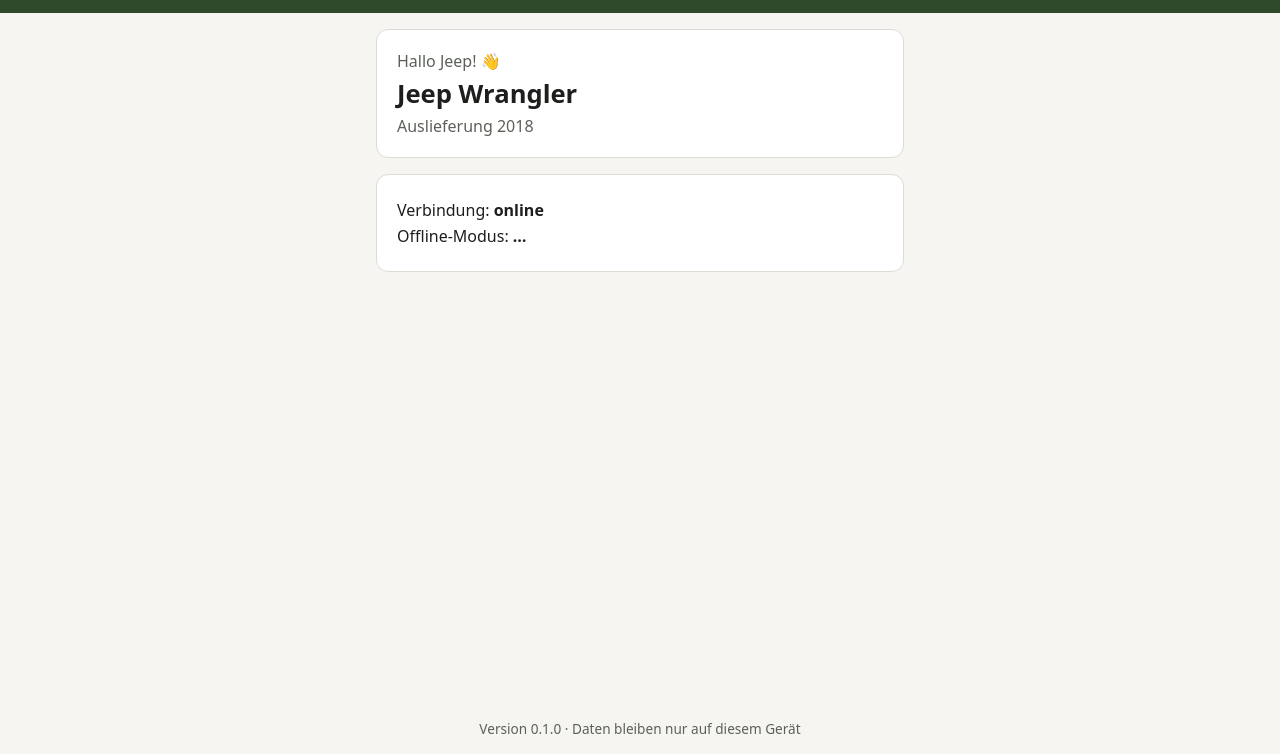
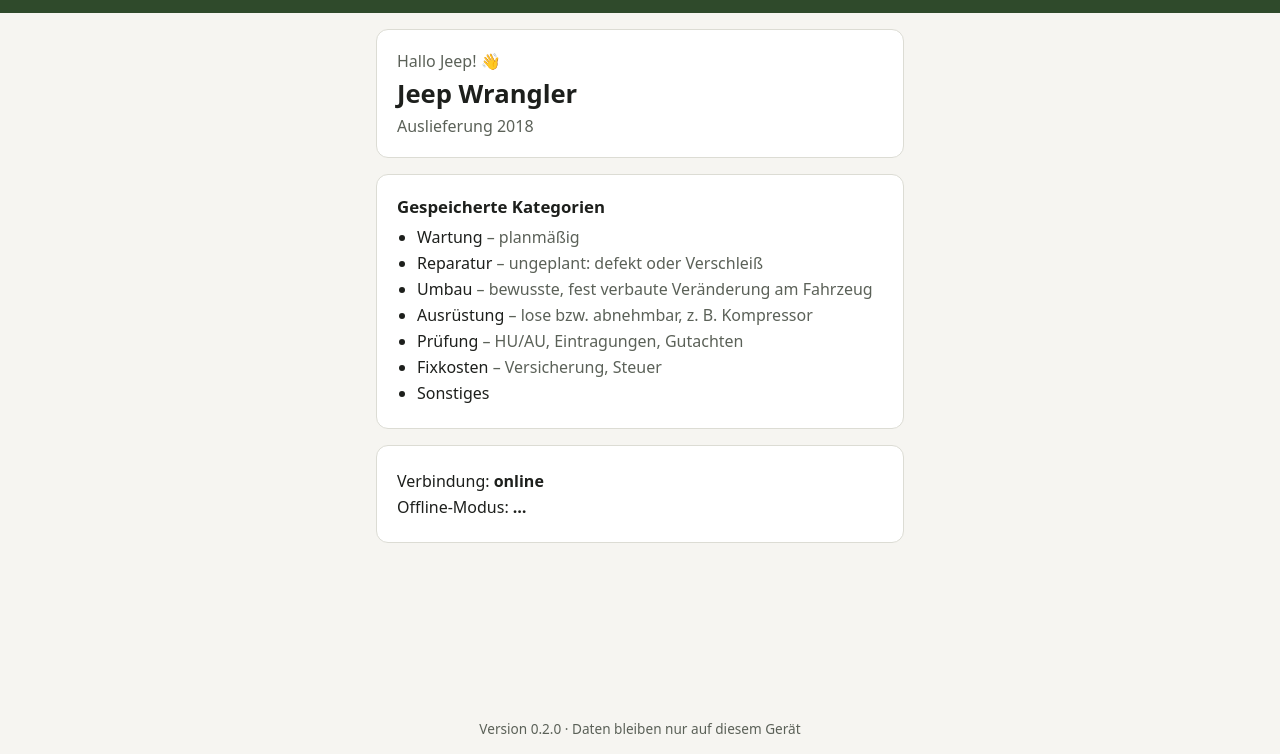
Before and after one commit to Steingrimr/Fahrzeugakte, a plain HTML site: page index.html in a window 1280 px wide. Shown: the part 46-800 px from the top of the page. Drawn offline with Linux system fonts and the light colour scheme.

Commit message:
V1 Schritt 1: Speicher im Browser (IndexedDB) mit Startkategorien
Co-Authored-By: Claude Opus 5.5 <noreply@anthropic.com>

```diff
--- a/app.js
+++ b/app.js
@@ -1,6 +1,32 @@
 // Fahrzeugakte – V0 "Hallo Jeep"
 // Diese Datei zeigt nur an, ob die App online ist und ob der
 // Offline-Modus (Service Worker) läuft. Mehr passiert hier noch nicht.
+
+// 0) Gespeicherte Kategorien aus dem Browser-Speicher anzeigen
+//    (vorläufig, zum Testen des Speichers)
+async function zeigeKategorien() {
+  const liste = document.getElementById('kategorien-liste');
+  try {
+    const kategorien = await alleHolen('kategorien');
+    kategorien.sort((a, b) => a.reihenfolge - b.reihenfolge);
+    liste.innerHTML = '';
+    for (const k of kategorien) {
+      const eintrag = document.createElement('li');
+      eintrag.textContent = k.name;
+      if (k.beschreibung) {
+        const zusatz = document.createElement('span');
+        zusatz.className = 'leise';
+        zusatz.textContent = ' – ' + k.beschreibung;
+        eintrag.appendChild(zusatz);
+      }
+      liste.appendChild(eintrag);
+    }
+  } catch (fehler) {
+    liste.innerHTML = '<li>Speicher konnte nicht geöffnet werden.</li>';
+    console.error(fehler);
+  }
+}
+zeigeKategorien();
 
 // 1) Online / Offline anzeigen
 function zeigeVerbindung() {
--- /dev/null
+++ b/db.js
@@ -0,0 +1,119 @@
+// db.js – der Speicher der App im Browser (IndexedDB)
+//
+// Stell dir die Datenbank wie einen Aktenschrank vor. Jede "Schublade"
+// (auf Englisch "object store") enthält eine Art von Einträgen:
+//
+//   fahrzeuge       – die Fahrzeuge
+//   kategorien      – Wartung, Reparatur, Umbau ... (für alle Fahrzeuge gleich)
+//   servicestufen   – Ölwechsel, HU ... (je Fahrzeug)
+//   ereignisse      – alles, was am Fahrzeug passiert ist, inkl. Kostenposten
+//   tankungen       – das Tankbuch (je Fahrzeug)
+//   einstellungen   – z. B. die Vorwarnung vor Gelb
+//
+// Jeder Eintrag bekommt eine eindeutige Nummer ("id"). Einträge, die zu
+// einem Fahrzeug gehören, merken sich dessen id im Feld "fahrzeugId".
+// So kann die App von Anfang an mehrere Fahrzeuge verwalten.
+
+const DB_NAME = 'fahrzeugakte';
+const DB_VERSION = 1; // erhöhen, wenn sich der Aufbau der Schubladen ändert
+
+// Startwerte für Kategorien – nur beim allerersten Start angelegt,
+// danach frei änderbar in der App.
+const START_KATEGORIEN = [
+  { name: 'Wartung',    beschreibung: 'planmäßig' },
+  { name: 'Reparatur',  beschreibung: 'ungeplant: defekt oder Verschleiß' },
+  { name: 'Umbau',      beschreibung: 'bewusste, fest verbaute Veränderung am Fahrzeug' },
+  { name: 'Ausrüstung', beschreibung: 'lose bzw. abnehmbar, z. B. Kompressor' },
+  { name: 'Prüfung',    beschreibung: 'HU/AU, Eintragungen, Gutachten' },
+  { name: 'Fixkosten',  beschreibung: 'Versicherung, Steuer' },
+  { name: 'Sonstiges',  beschreibung: '' }
+];
+
+// Startwerte für Einstellungen
+const START_EINSTELLUNGEN = [
+  { schluessel: 'vorwarnungKm', wert: 1000 },
+  { schluessel: 'vorwarnungMonate', wert: 1 }
+];
+
+let dbVerbindung = null;
+
+// Öffnet die Datenbank (und legt sie beim ersten Mal an)
+function oeffneDatenbank() {
+  if (dbVerbindung) return Promise.resolve(dbVerbindung);
+
+  return new Promise((erfolg, fehler) => {
+    const anfrage = indexedDB.open(DB_NAME, DB_VERSION);
+
+    // Läuft nur, wenn die Datenbank neu ist oder DB_VERSION erhöht wurde
+    anfrage.onupgradeneeded = () => {
+      const db = anfrage.result;
+
+      db.createObjectStore('fahrzeuge', { keyPath: 'id' });
+      db.createObjectStore('kategorien', { keyPath: 'id' });
+      db.createObjectStore('einstellungen', { keyPath: 'schluessel' });
+
+      // Diese Schubladen bekommen ein Register nach Fahrzeug,
+      // damit man schnell "alle Ereignisse von Fahrzeug X" findet.
+      for (const name of ['servicestufen', 'ereignisse', 'tankungen']) {
+        const store = db.createObjectStore(name, { keyPath: 'id' });
+        store.createIndex('fahrzeugId', 'fahrzeugId');
+      }
+
+      // Startwerte einfüllen
+      const kategorien = anfrage.transaction.objectStore('kategorien');
+      START_KATEGORIEN.forEach((k, i) =>
+        kategorien.add({ id: neueId(), name: k.name, beschreibung: k.beschreibung, reihenfolge: i })
+      );
+      const einstellungen = anfrage.transaction.objectStore('einstellungen');
+      START_EINSTELLUNGEN.forEach((e) => einstellungen.add(e));
+    };
+
+    anfrage.onsuccess = () => { dbVerbindung = anfrage.result; erfolg(dbVerbindung); };
+    anfrage.onerror = () => fehler(anfrage.error);
+  });
+}
+
+// Erzeugt eine eindeutige Nummer für einen neuen Eintrag
+function neueId() {
+  return crypto.randomUUID();
+}
+
+// Kleine Hilfsfunktion: führt eine Aktion in einer Schublade aus
+async function mitSchublade(name, modus, aktion) {
+  const db = await oeffneDatenbank();
+  return new Promise((erfolg, fehler) => {
+    const tx = db.transaction(name, modus);
+    const ergebnis = aktion(tx.objectStore(name));
+    tx.oncomplete = () => erfolg(ergebnis && 'result' in ergebnis ? ergebnis.result : undefined);
+    tx.onerror = () => fehler(tx.error);
+  });
+}
+
+// ---- Die Funktionen, die der Rest der App benutzt ----
+
+// Alle Einträge einer Schublade holen
+function alleHolen(name) {
+  return mitSchublade(name, 'readonly', (s) => s.getAll());
+}
+
+// Alle Einträge einer Schublade, die zu einem Fahrzeug gehören
+function alleVonFahrzeug(name, fahrzeugId) {
+  return mitSchublade(name, 'readonly', (s) => s.index('fahrzeugId').getAll(fahrzeugId));
+}
+
+// Einen Eintrag holen
+function einenHolen(name, id) {
+  return mitSchublade(name, 'readonly', (s) => s.get(id));
+}
+
+// Einen Eintrag speichern (neu oder geändert). Neue Einträge bekommen eine id.
+async function speichern(name, eintrag) {
+  if (!eintrag.id && name !== 'einstellungen') eintrag.id = neueId();
+  await mitSchublade(name, 'readwrite', (s) => s.put(eintrag));
+  return eintrag;
+}
+
+// Einen Eintrag löschen
+function loeschen(name, id) {
+  return mitSchublade(name, 'readwrite', (s) => s.delete(id));
+}
--- a/index.html
+++ b/index.html
@@ -28,6 +28,11 @@
       <p class="unterzeile">Auslieferung 2018</p>
     </section>
 
+    <section class="karte">
+      <h3>Gespeicherte Kategorien</h3>
+      <ul id="kategorien-liste" class="liste"><li>wird geladen …</li></ul>
+    </section>
+
     <section class="karte status">
       <p>Verbindung: <strong id="online-status">…</strong></p>
       <p>Offline-Modus: <strong id="sw-status">…</strong></p>
@@ -36,9 +41,10 @@
   </main>
 
   <footer class="fuss">
-    Version <span id="version">0.1.0</span> · Daten bleiben nur auf diesem Gerät
+    Version <span id="version">0.2.0</span> · Daten bleiben nur auf diesem Gerät
   </footer>
 
+  <script src="db.js"></script>
   <script src="app.js"></script>
 </body>
 </html>
--- a/style.css
+++ b/style.css
@@ -65,6 +65,11 @@ body {
 
 .status p { margin: 4px 0; }
 
+.karte h3 { margin: 0 0 8px; font-size: 1.05rem; }
+.liste { margin: 0; padding-left: 20px; }
+.liste li { margin: 4px 0; }
+.leise { color: var(--text-leise); }
+
 .knopf {
   margin-top: 12px;
   background: var(--gruen);
--- a/sw.js
+++ b/sw.js
@@ -1,12 +1,13 @@
 // Service Worker – sorgt dafür, dass die App offline startet.
 // WICHTIG: Bei jeder Änderung an den App-Dateien die Versionsnummer
 // erhöhen, damit Handy und Browser die neue Version laden.
-const CACHE_NAME = 'fahrzeugakte-v0.1.0';
+const CACHE_NAME = 'fahrzeugakte-v0.2.0';
 
 const APP_DATEIEN = [
   './',
   'index.html',
   'style.css',
+  'db.js',
   'app.js',
   'manifest.webmanifest',
   'icons/icon-192.png',
```
